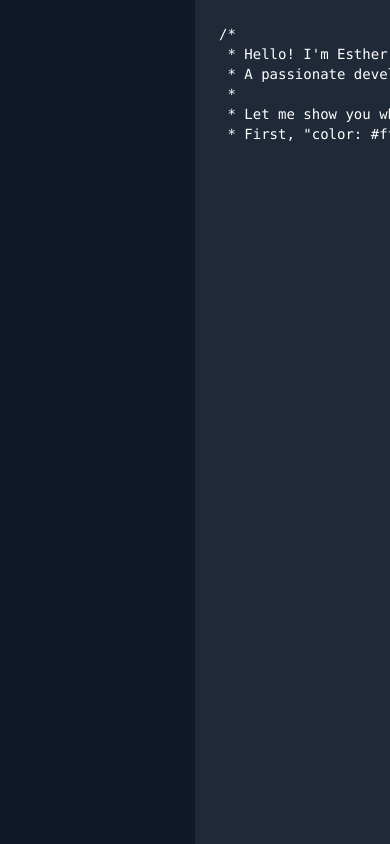
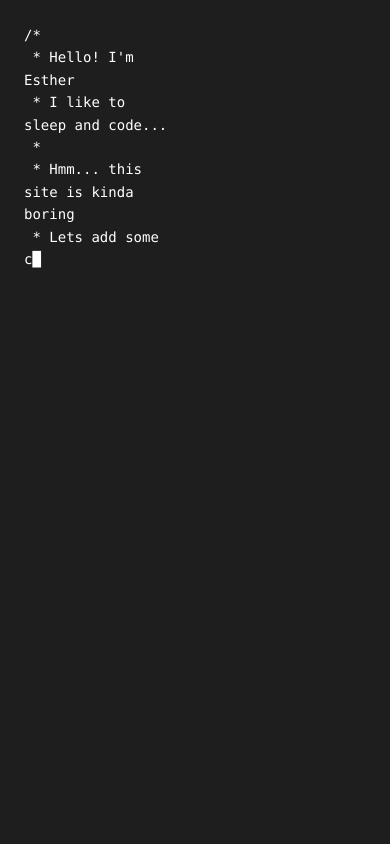
Before and after one commit to ashtherz/website, a React (Create React App) app in the folder website/: page / in a window 390 px wide. Built offline with nearby package versions, Linux system fonts and the light colour scheme.

Commit message:
this works lol

```diff
--- a/website/src/components/Intro.jsx
+++ b/website/src/components/Intro.jsx
@@ -6,139 +6,345 @@ const Intro = () => {
   const [appliedStyles, setAppliedStyles] = useState({});
   const [showSkills, setShowSkills] = useState(false);
   const [showProjects, setShowProjects] = useState(false);
+  const [colorfulComments, setColorfulComments] = useState(false);
+  const [parsedSkills, setParsedSkills] = useState({});
+  const [parsedProjects, setParsedProjects] = useState([]);
   const codeRef = useRef(null);
 
   const codeSnippets = [
     {
-      comment: `/*
+      content:
+`/*
  * Hello! I'm Esther
- * A passionate developer crafting interactive web experiences.
+ * I like to sleep and code...
  *
- * Let me show you what I can do...
- * First, let's set up our development environment!
- */`,
+ * Hmm... this site is kinda boring
+ * Lets add some colors and formatting!
+ */
+
+const theme = {
+    background: '#1a1a1a',
+    text: '#ffffff',
+    accent: '#61dafb'
+};`,
       style: {
-        body: {
         backgroundColor: '#1a1a1a',
         color: '#fff',
         fontFamily: 'monospace',
-          padding: '20px',
-          transition: 'all 0.5s ease',
-        },
-      },
+        padding: '20px'
+      }
     },
     {
-      comment: `/* That's better! Now let's create a proper workspace.
- * Every good developer needs proper syntax highlighting...
- */`,
+      content:
+`/*
+ * That looks better! Let's make this look more like a proper IDE...
+ * Time to add some color to our syntax!
+ */
+
+const editorTheme = {
+    syntax: {
+        comments: '#6272a4',
+        keywords: '#ff79c6',
+        strings: '#f1fa8c',
+        numbers: '#bd93f9',
+        functions: '#50fa7b',
+        variables: '#8be9fd'
+    }
+};`,
       style: {
         pre: {
           padding: '1.5rem',
           margin: '1rem',
-          backgroundColor: '#2a2a2a',
+          backgroundColor: '#1e1e1e',
           borderRadius: '8px',
           boxShadow: '0 4px 6px rgba(0, 0, 0, 0.1)',
           transition: 'all 0.3s ease',
+          height: '100vh',
+          overflowY: 'auto'
+        }
       },
-      },
+      enableColors: true
     },
     {
-      comment: `/* Much better! Let me load my skills... */`,
+      content:
+`/*
+ * Well that looks a lot more pog!
+ * Wait so like you wanna know what my skills are?
+ * Other than sleeping these are my technical skills!
+ */
+
+const mySkills = {
+    languages: [
+        { name: "JavaScript", level: "Advanced" },
+        { name: "TypeScript", level: "Advanced" },
+        { name: "Python", level: "Advanced" },
+        { name: "Java", level: "Intermediate" },
+        { name: "Rust", level: "Intermediate" },
+        { name: "Go", level: "Intermediate" }
+    ],
+    frontend: [
+        { name: "React", level: "Advanced" },
+        { name: "Next.js", level: "Advanced" },
+        { name: "TailwindCSS", level: "Advanced" },
+        { name: "HTML/CSS", level: "Advanced" },
+        { name: "Styled Components", level: "Intermediate" }
+    ],
+    backend: [
+        { name: "Node.js", level: "Advanced" },
+        { name: "Express.js", level: "Intermediate" },
+        { name: "Docker", level: "Intermediate" },
+        { name: "PostgreSQL", level: "Intermediate" }
+    ],
+    tools: [
+        { name: "Git", level: "Advanced" },
+        { name: "Figma", level: "Advanced" },
+        { name: "Linux", level: "Intermediate" },
+        { name: "AWS", level: "Intermediate" }
+    ]
+};`,
       style: {},
-      showSkills: true,
+      showSkills: true
     },
     {
-      comment: `/* And here are some of my projects! */`,
+      content:
+`/*
+ * And here are some of my super pog projects!
+ */
+
+const projects = [
+    {
+        name: "SPLIT",
+        tech: ["React", "Next.js", "TailwindCSS"],
+        description: "A web application that helps users easily split bills within large groups and track expenses by scanning or manually adding bills",
+        github: "github.com/esther/split"
+    },
+    {
+        name: "Nerd Station",
+        tech: ["React", "Firebase", "Node.js"],
+        description: "Award-winning study platform combining study tools with gamification elements - 3rd place at Google DSC Hackathon",
+        github: "github.com/esther/nerd-station"
+    },
+    {
+        name: "BeBetter",
+        tech: ["React", "Express", "PostgreSQL"],
+        description: "Social fitness app that calculates calories and exercise requirements, built during CSESoc x DevSoc Hackathon",
+        github: "github.com/esther/bebetter"
+    },
+    {
+        name: "Pi Website",
+        tech: ["React", "TailwindCSS"],
+        description: "Interactive website to help memorize and recite 314 digits of pi accurately",
+        github: "github.com/esther/pi-website"
+    }
+];`,
       style: {},
-      showProjects: true,
-    },
+      showProjects: true
+    }
   ];
 
+  const syntaxHighlight = (text) => {
+    if (!text) return '';
+
+    let highlighted = text;
+
+    // First handle the multiline comments to avoid nested spans
+    highlighted = highlighted.replace(/(\/\*[\s\S]*?\*\/)/g, '<span class="comment">$1</span>');
+
+    // Then handle other syntax elements, but skip content inside comments
+    const parts = highlighted.split(/<span class="comment">|<\/span>/);
+
+    for (let i = 0; i < parts.length; i++) {
+      // Skip odd indices which are comment contents
+      if (i % 2 === 0) {
+        parts[i] = parts[i]
+          .replace(/\b(const|let|var|function|return|import|export|from)\b/g, '<span style="color: #ff79c6">$1</span>')
+          .replace(/(['"].*?['"])/g, '<span style="color: #f1fa8c">$1</span>')
+          .replace(/\b(\d+)\b/g, '<span style="color: #bd93f9">$1</span>')
+          .replace(/(\w+)(?=\s*\()/g, '<span style="color: #50fa7b">$1</span>')
+          .replace(/(\w+)(?=\s*:)/g, '<span style="color: #8be9fd">$1</span>')
+          .replace(/([{}\[\]])/g, '<span style="color: #ff79c6">$1</span>');
+      } else {
+        // For comment content, wrap it in a colored span
+        parts[i] = `<span style="color: #6272a4">${parts[i]}</span>`;
+      }
+    }
+
+    return parts.join('');
+
+    return highlighted;
+  };
+
+  const parseData = (text, type) => {
+    try {
+      if (!text) return type === 'skills' ? {} : [];
+
+      const regex = type === 'skills'
+        ? /mySkills\s*=\s*({[\s\S]*?});/
+        : /projects\s*=\s*(\[[\s\S]*?\]);/;
+
+      const match = text.match(regex);
+      if (!match) return type === 'skills' ? {} : [];
+
+      const jsonStr = match[1].replace(/(['"])?([a-zA-Z0-9_]+)(['"])?\s*:/g, '"$2": ');
+      return JSON.parse(jsonStr);
+    } catch (error) {
+      console.error(`Error parsing ${type}:`, error);
+      return type === 'skills' ? {} : [];
+    }
+  };
+
   useEffect(() => {
-    const typeWriter = async () => {
+    const typeCode = async () => {
       const currentSnippet = codeSnippets[currentStyleIndex];
       if (!currentSnippet) return;
 
-      // Typing effect for comments
-      for (let i = 0; i <= currentSnippet.comment.length; i++) {
-        await new Promise((resolve) => setTimeout(resolve, 30));
-        setDisplayedCode((prev) => currentSnippet.comment.slice(0, i));
+      if (currentSnippet.enableColors) {
+        setColorfulComments(true);
       }
 
-      // Apply styles and show content (Skills or Projects)
-      setAppliedStyles((prev) => ({
+      let currentText = '';
+      const lines = currentSnippet.content.split('\n');
+
+      for (let line of lines) {
+        if (line.includes('/*') || line.includes('*')) {
+          for (let char of line) {
+            await new Promise(resolve => setTimeout(resolve, 50));
+            currentText += char;
+            setDisplayedCode(currentText);
+          }
+        } else {
+          await new Promise(resolve => setTimeout(resolve, 40));
+          currentText += line;
+          setDisplayedCode(currentText);
+        }
+        currentText += '\n';
+        setDisplayedCode(currentText);
+
+        // Parse data as it's being typed
+        if (currentSnippet.showSkills) {
+          const skills = parseData(currentText, 'skills');
+          if (Object.keys(skills).length > 0) {
+            setParsedSkills(skills);
+            setShowSkills(true);
+          }
+        }
+        if (currentSnippet.showProjects) {
+          const projects = parseData(currentText, 'projects');
+          if (projects.length > 0) {
+            setParsedProjects(projects);
+            setShowProjects(true);
+          }
+        }
+      }
+
+      setAppliedStyles(prev => ({
         ...prev,
-        ...currentSnippet.style,
+        ...currentSnippet.style
       }));
 
-      if (currentSnippet.showSkills) setTimeout(() => setShowSkills(true), 500);
-      if (currentSnippet.showProjects) setTimeout(() => setShowProjects(true), 500);
-
-      // Delay before moving to the next snippet
+      await new Promise(resolve => setTimeout(resolve, 1500));
       if (currentStyleIndex < codeSnippets.length - 1) {
-        setTimeout(() => setCurrentStyleIndex((prev) => prev + 1), 800);
+        setCurrentStyleIndex(prev => prev + 1);
       }
     };
 
-    typeWriter();
+    typeCode();
   }, [currentStyleIndex]);
 
-  // Auto-scroll for the code preview
   useEffect(() => {
     if (codeRef.current) {
+      requestAnimationFrame(() => {
         codeRef.current.scrollTop = codeRef.current.scrollHeight;
+      });
     }
   }, [displayedCode]);
 
-  const syntaxHighlight = (text) => {
-    if (!text) return '';
-    return text
-      .replace(/(\/\*[\s\S]*?\*\/)/g, '<span style="color: #6272a4;">$1</span>') // Comments
-      .replace(/\b(const|let|var|function|return|if|else|class|import|from|export)\b/g, '<span style="color: #ff79c6;">$1</span>') // Keywords
-      .replace(/(['"].*?['"])/g, '<span style="color: #f1fa8c;">$1</span>'); // Strings
-  };
+  return (
+    <div className="flex min-h-screen overflow-hidden bg-[#1e1e1e]" style={appliedStyles}>
+      <div className="w-1/2">
+        <pre
+          ref={codeRef}
+          className="h-full overflow-auto font-mono"
+          style={{
+            ...appliedStyles.pre,
+            padding: '1.5rem',
+            lineHeight: '1.6',
+            fontSize: '14px',
+          }}
+        >
+          <code
+            className="block whitespace-pre-wrap"
+            dangerouslySetInnerHTML={{
+              __html: syntaxHighlight(displayedCode) + '█'
+            }}
+          />
+        </pre>
+      </div>
 
-  return (
-    <div className="flex min-h-screen bg-gray-900 text-white">
-      {/* Left Side: Portfolio Content */}
       <div className="w-1/2 p-6">
-        {showSkills && (
-          <div className="skills-section mb-8 bg-gray-800 p-6 rounded-lg shadow-lg">
-            <h2 className="text-2xl font-bold mb-4">Skills</h2>
-            <ul className="grid grid-cols-2 gap-4">
-              <li className="bg-gray-700 p-2 rounded-md">JavaScript</li>
-              <li className="bg-gray-700 p-2 rounded-md">React</li>
-              <li className="bg-gray-700 p-2 rounded-md">TailwindCSS</li>
-              <li className="bg-gray-700 p-2 rounded-md">Node.js</li>
-            </ul>
+        <div className="space-y-6">
+          {showSkills && Object.keys(parsedSkills).length > 0 && (
+            <div className="animate-fade-in-up bg-[#282a36] rounded-lg p-6">
+              <h2 className="text-2xl font-bold mb-4 text-[#50fa7b]">Skills</h2>
+              <div className="grid grid-cols-2 gap-6">
+                {Object.entries(parsedSkills).map(([category, items]) => (
+                  <div key={category} className="space-y-2">
+                    <h3 className="text-lg font-semibold text-[#bd93f9] capitalize">{category}</h3>
+                    <div className="space-y-2">
+                      {items.map((item, i) => (
+                        <div
+                          key={i}
+                          className="bg-[#44475a] p-2 rounded-lg flex justify-between items-center animate-fade-in"
+                          style={{ animationDelay: `${i * 100}ms` }}
+                        >
+                          <span className="text-[#f8f8f2]">{item.name}</span>
+                          <span className={`text-sm ${
+                            item.level === 'Advanced' ? 'text-[#50fa7b]' :
+                            item.level === 'Intermediate' ? 'text-[#f1fa8c]' :
+                            'text-[#ff79c6]'
+                          }`}>{item.level}</span>
+                        </div>
+                      ))}
+                    </div>
+                  </div>
+                ))}
+              </div>
             </div>
           )}
 
-        {showProjects && (
-          <div className="projects-section bg-gray-800 p-6 rounded-lg shadow-lg">
-            <h2 className="text-2xl font-bold mb-4">Projects</h2>
-            <div className="grid grid-cols-1 sm:grid-cols-2 gap-4">
-              <div className="bg-gray-700 p-4 rounded-lg">
-                <h3 className="font-bold">Interactive Portfolio</h3>
-                <p className="text-sm text-gray-400">Tech: React, TailwindCSS, Framer Motion</p>
+          {showProjects && parsedProjects.length > 0 && (
+            <div className="animate-fade-in-up bg-[#282a36] rounded-lg p-6">
+              <h2 className="text-2xl font-bold mb-4 text-[#50fa7b]">Projects</h2>
+              <div className="space-y-4">
+                {parsedProjects.map((project, i) => (
+                  <div
+                    key={i}
+                    className="bg-[#44475a] p-4 rounded-lg transform hover:scale-[1.02] transition-all duration-300 animate-fade-in"
+                    style={{ animationDelay: `${i * 200}ms` }}
+                  >
+                    <h3 className="font-bold text-[#f1fa8c]">{project.name}</h3>
+                    <p className="text-sm text-[#6272a4] mt-1">
+                      {project.tech.map((tech, i) => (
+                        <span key={i} className="inline-block px-2 py-1 bg-[#282a36] rounded-full text-[#8be9fd] text-xs mr-2 mb-2">
+                          {tech}
+                        </span>
+                      ))}
+                    </p>
+                    <p className="mt-2 text-[#f8f8f2]">{project.description}</p>
+                    <a
+                      href={`https://${project.github}`}
+                      className="text-[#bd93f9] text-sm hover:underline mt-2 inline-block"
+                      target="_blank"
+                      rel="noopener noreferrer"
+                    >
+                      View on GitHub →
+                    </a>
                   </div>
-              <div className="bg-gray-700 p-4 rounded-lg">
-                <h3 className="font-bold">E-Commerce Platform</h3>
-                <p className="text-sm text-gray-400">Tech: Next.js, Stripe, PostgreSQL</p>
-              </div>
+                ))}
               </div>
             </div>
           )}
         </div>
-
-      {/* Right Side: IDE Code Preview */}
-      <div className="w-1/2 bg-gray-800">
-        <pre
-          ref={codeRef}
-          className="h-full p-6 overflow-auto text-sm font-mono"
-          style={{ ...appliedStyles.pre }}
-          dangerouslySetInnerHTML={{ __html: syntaxHighlight(displayedCode) }}
-        ></pre>
       </div>
     </div>
   );
```
Lines whose indentation alone changed are shown as unchanged.
